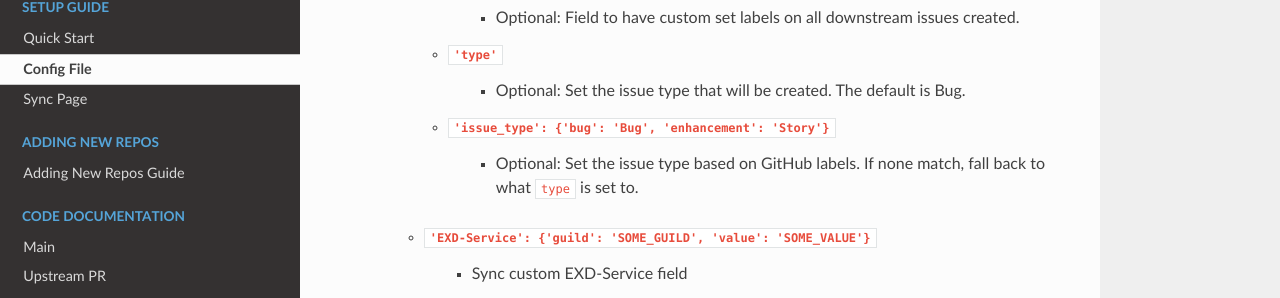
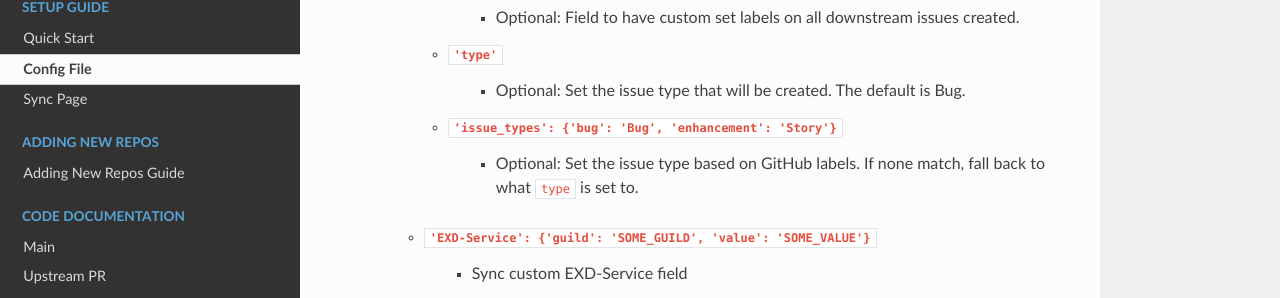
Before and after one commit to release-engineering/Sync2Jira, a Sphinx documentation site: the page built from docs/source/config-file.rst, in a window 1280 px wide and 900 px high, scrolled down 2136 px. Shown: the part 139-437 px from the top of the window. Built offline with Sphinx 7.4.7 and the Read the Docs theme 2.0.0, drawn with Linux system fonts in a browser that asks for light colours; pages that are not in the unit, such as notebooks, are missing from menus.

Commit message:
Fix documentation for issue_types (#205)
The keyword really is `issue_types`, not `issue_type`. See https://github.com/release-engineering/Sync2Jira/blob/090725f5bf6a6338ec0b74d6d4e4d94d3e817c9f/sync2jira/downstream_issue.py#L563-L581

```diff
--- a/docs/source/config-file.rst
+++ b/docs/source/config-file.rst
@@ -95,7 +95,7 @@ The config file is made up of multiple parts
         * Optional: Field to have custom set labels on all downstream issues created.
     * :code:`'type'`
         * Optional: Set the issue type that will be created. The default is Bug.
-    * :code:`'issue_type': {'bug': 'Bug', 'enhancement': 'Story'}`
+    * :code:`'issue_types': {'bug': 'Bug', 'enhancement': 'Story'}`
         * Optional: Set the issue type based on GitHub labels. If none match, fall back to what :code:`type` is set to.
    * :code:`'EXD-Service': {'guild': 'SOME_GUILD', 'value': 'SOME_VALUE'}`
         * Sync custom EXD-Service field
```
